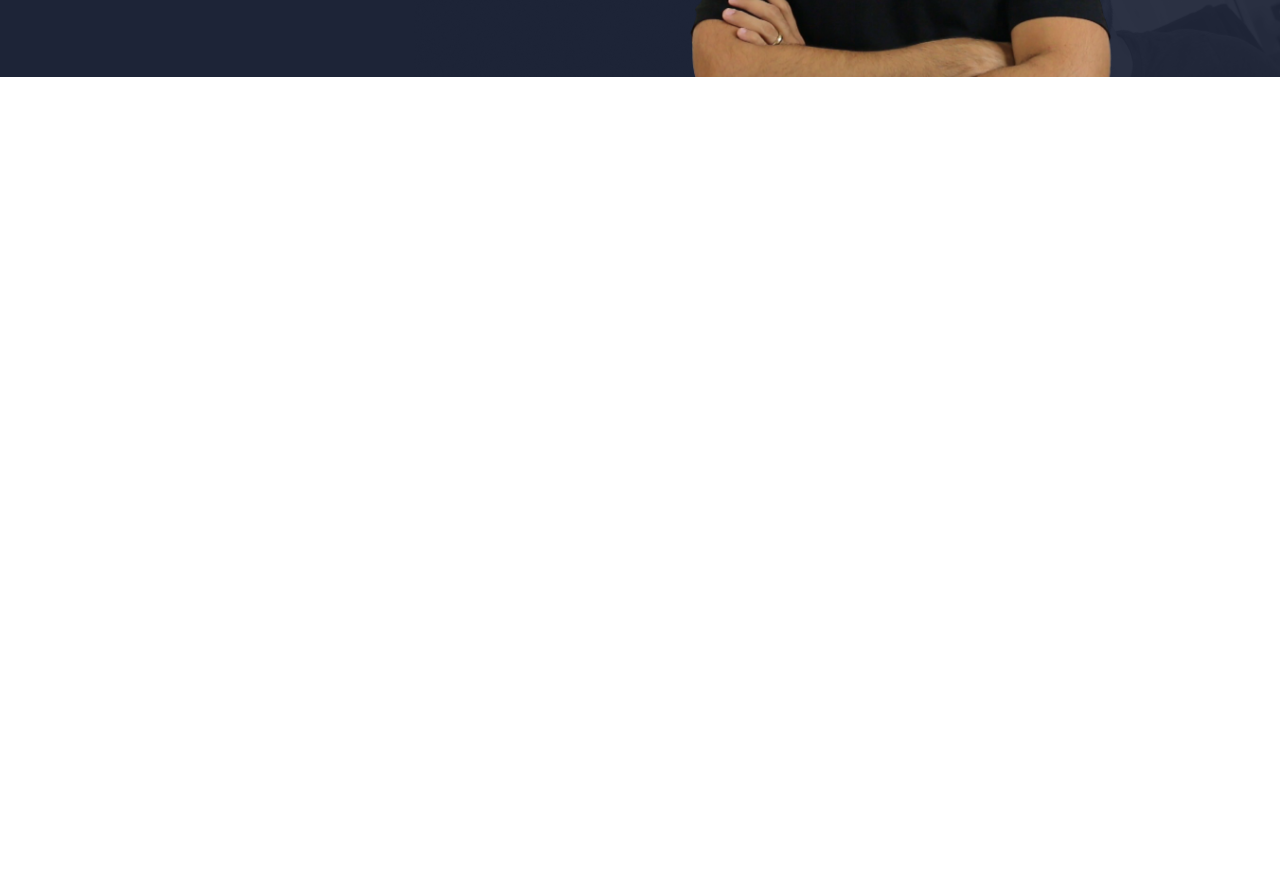
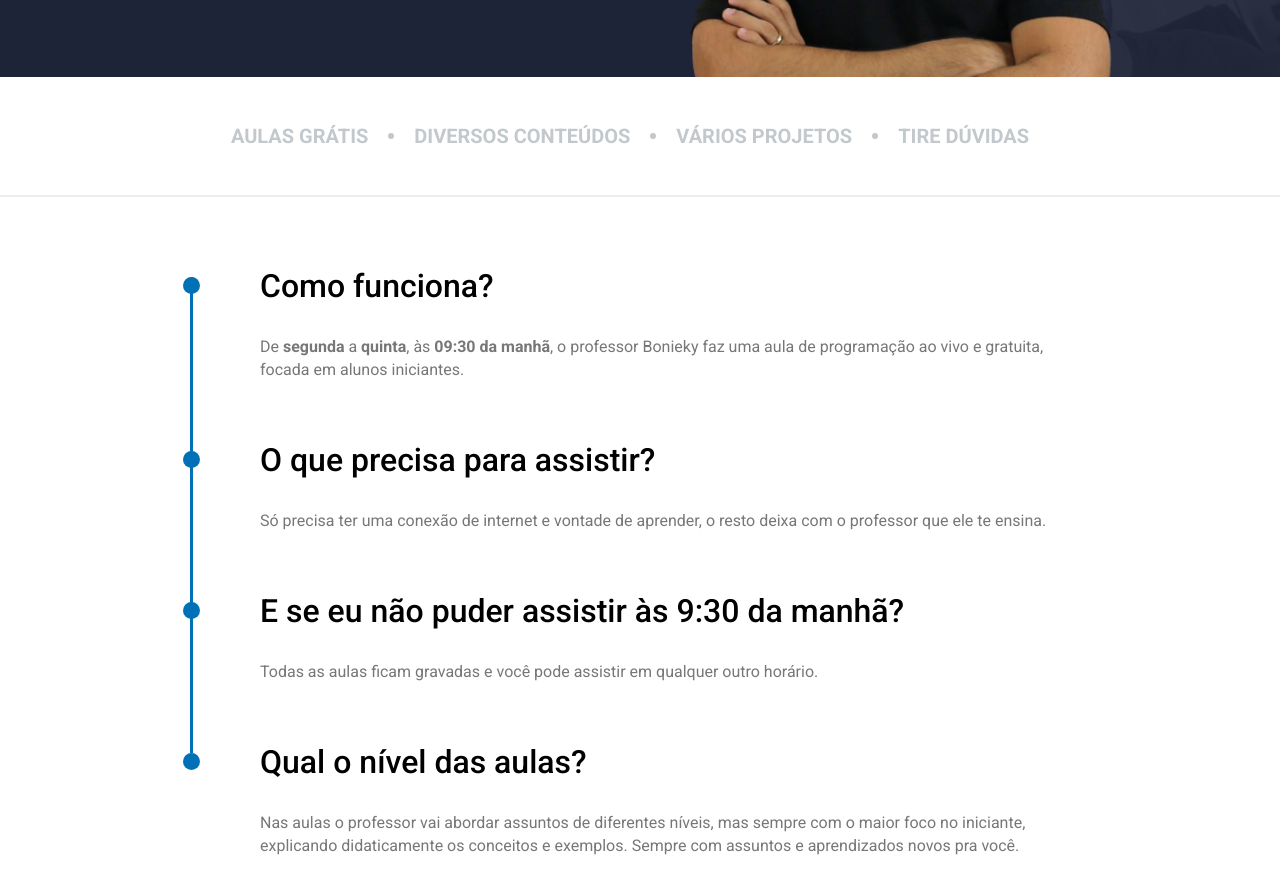
Before and after one commit to matheusvgc/Pagina-de-captura, a plain HTML site: page index.html in a window 1280 px wide. Shown: the part 494-1388 px from the top of the page. Before the commit the page ends 800 px from the top, so only its background shows below. Drawn offline with Linux system fonts and the light colour scheme.

Commit message:
criando sessão de dúvidas e respostas e estilizando

```diff
--- a/assets/css/style.css
+++ b/assets/css/style.css
@@ -73,6 +73,10 @@ header {
   cursor: pointer;
 }
 
+.hero-area .left-side .form button:hover {
+  opacity: 0.8;
+}
+
 .hero-area .left-side .techs img {
   margin-right: 10px;
 }
@@ -82,3 +86,80 @@ header {
   background-image: url(../images/hero.png);
   background-size: 100% auto;
 }
+
+/*********** SECTION INFO ***********/
+
+.info {
+  height: 120px;
+  border-bottom: 2px solid #eaeef1;
+  display: flex;
+  justify-content: center;
+  align-items: center;
+}
+
+.info .info-text {
+  font-size: 20px;
+  font-weight: 700;
+  color: #c2c8cb;
+  margin-right: 20px;
+}
+
+.info .info-circle {
+  margin-right: 20px;
+  width: 6px;
+  height: 6px;
+  background-color: #c2c8cb;
+  border-radius: 50%;
+}
+
+/************* SECTION DUVIDAS************/
+
+.duvidas {
+}
+
+.duvidas-container {
+  margin: auto;
+  max-width: 900px;
+  padding: 80px 0;
+}
+
+.item {
+  border-left: 3px solid #0071b7;
+  display: flex;
+}
+
+.circle {
+  width: 17px;
+  height: 17px;
+  border-radius: 50%;
+  background-color: #0071b7;
+  margin-left: -10px;
+}
+
+.item-text {
+  margin-left: 60px;
+  flex: 1;
+}
+
+.item-text h2 {
+  font-weight: 500;
+  font-size: 32px;
+  color: #000;
+  margin-top: -10px;
+}
+
+.item-text p {
+  font-weight: 400;
+  font-size: 16px;
+  color: #777;
+  line-height: 23px;
+  margin: 30px 0 70px 0;
+}
+
+.item:last-child {
+  border-left: 3px solid transparent;
+}
+
+.item:last-child p {
+  margin-bottom: 0;
+}
--- a/index.html
+++ b/index.html
@@ -48,6 +48,7 @@
                   type="email"
                   name="email"
                   placeholder="Digite seu e-mail"
+                  autofocus
                 />
 
                 <button>Cadastrar</button>
@@ -67,5 +68,61 @@
         </div>
       </div>
     </section>
+    <section class="info">
+      <div class="info-text">AULAS GRÁTIS</div>
+      <div class="info-circle"></div>
+      <div class="info-text">DIVERSOS CONTEÚDOS</div>
+      <div class="info-circle"></div>
+      <div class="info-text">VÁRIOS PROJETOS</div>
+      <div class="info-circle"></div>
+      <div class="info-text">TIRE DÚVIDAS</div>
+    </section>
+    <section class="duvidas">
+      <div class="duvidas-container">
+        <div class="item">
+          <div class="circle"></div>
+          <div class="item-text">
+            <h2>Como funciona?</h2>
+            <p>
+              De <strong>segunda</strong> a <strong>quinta</strong>, às
+              <strong>09:30 da manhã</strong>, o professor Bonieky faz uma aula
+              de programação ao vivo e gratuita, focada em alunos iniciantes.
+            </p>
+          </div>
+        </div>
+        <div class="item">
+          <div class="circle"></div>
+          <div class="item-text">
+            <h2>O que precisa para assistir?</h2>
+            <p>
+              Só precisa ter uma conexão de internet e vontade de aprender, o
+              resto deixa com o professor que ele te ensina.
+            </p>
+          </div>
+        </div>
+        <div class="item">
+          <div class="circle"></div>
+          <div class="item-text">
+            <h2>E se eu não puder assistir às 9:30 da manhã?</h2>
+            <p>
+              Todas as aulas ficam gravadas e você pode assistir em qualquer
+              outro horário.
+            </p>
+          </div>
+        </div>
+        <div class="item">
+          <div class="circle"></div>
+          <div class="item-text">
+            <h2>Qual o nível das aulas?</h2>
+            <p>
+              Nas aulas o professor vai abordar assuntos de diferentes níveis,
+              mas sempre com o maior foco no iniciante, explicando didaticamente
+              os conceitos e exemplos. Sempre com assuntos e aprendizados novos
+              pra você.
+            </p>
+          </div>
+        </div>
+      </div>
+    </section>
   </body>
 </html>
```
